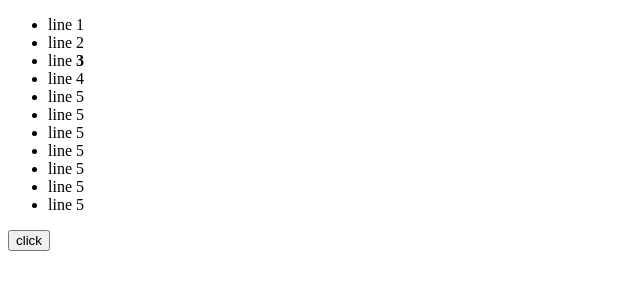
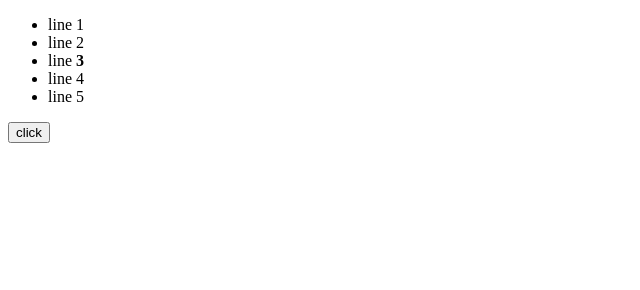
Before and after one commit to belhard-user/javascript, a website built with webpack: page index.html in a window 1280 px wide. Shown: the whole page, without its empty margins (0-640 px from the left). Built offline with nearby package versions, Linux system fonts and the light colour scheme.

Commit message:
Update index.html

```diff
--- a/index.html
+++ b/index.html
@@ -12,12 +12,6 @@
     <li class="foo">line <strong>3</strong></li>
     <li>line 4</li>
     <li>line 5</li>
-    <li>line 5</li>
-    <li>line 5</li>
-    <li>line 5</li>
-    <li>line 5</li>
-    <li>line 5</li>
-    <li>line 5</li>
 </ul>
 <button>click</button>
 <script src="build/commons.js"></script>
```
